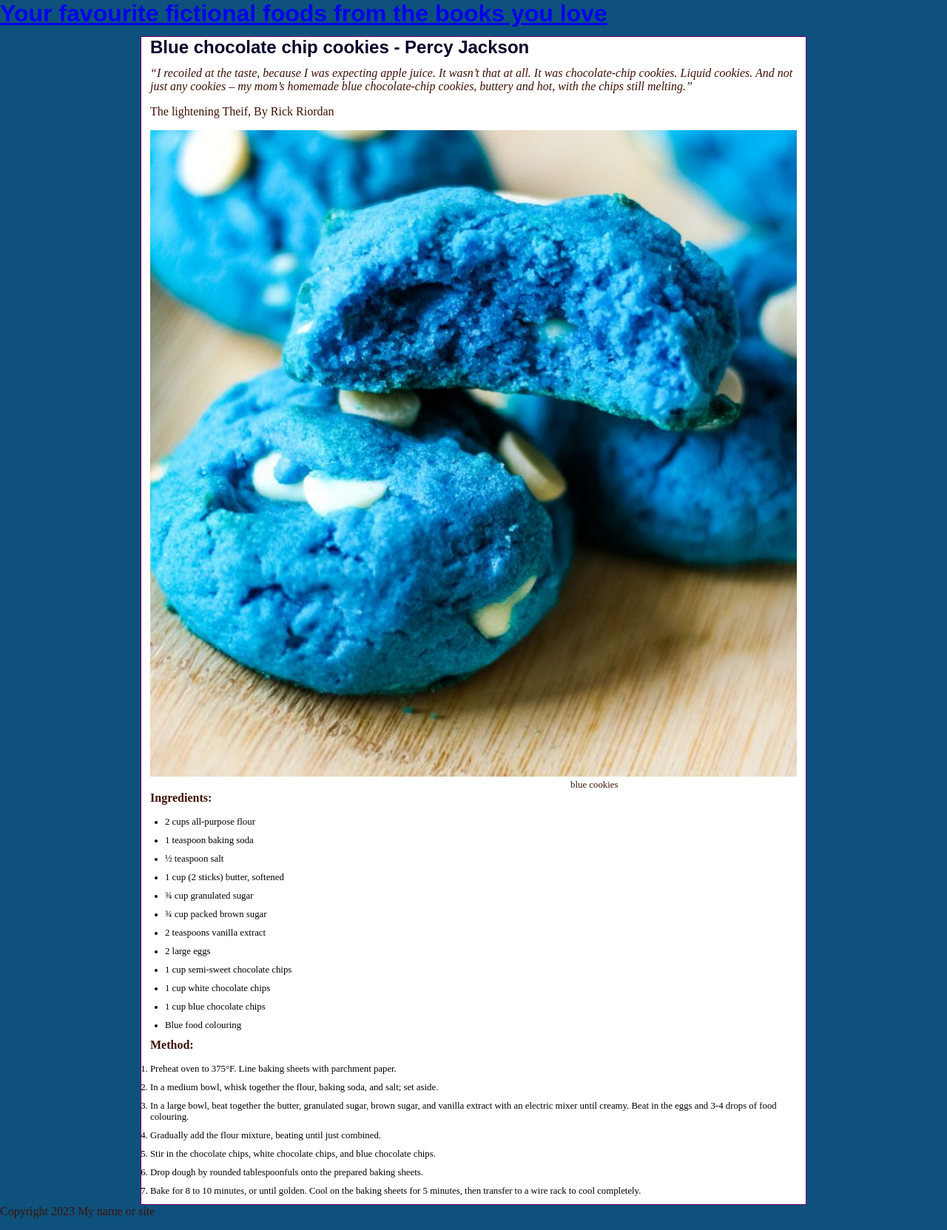
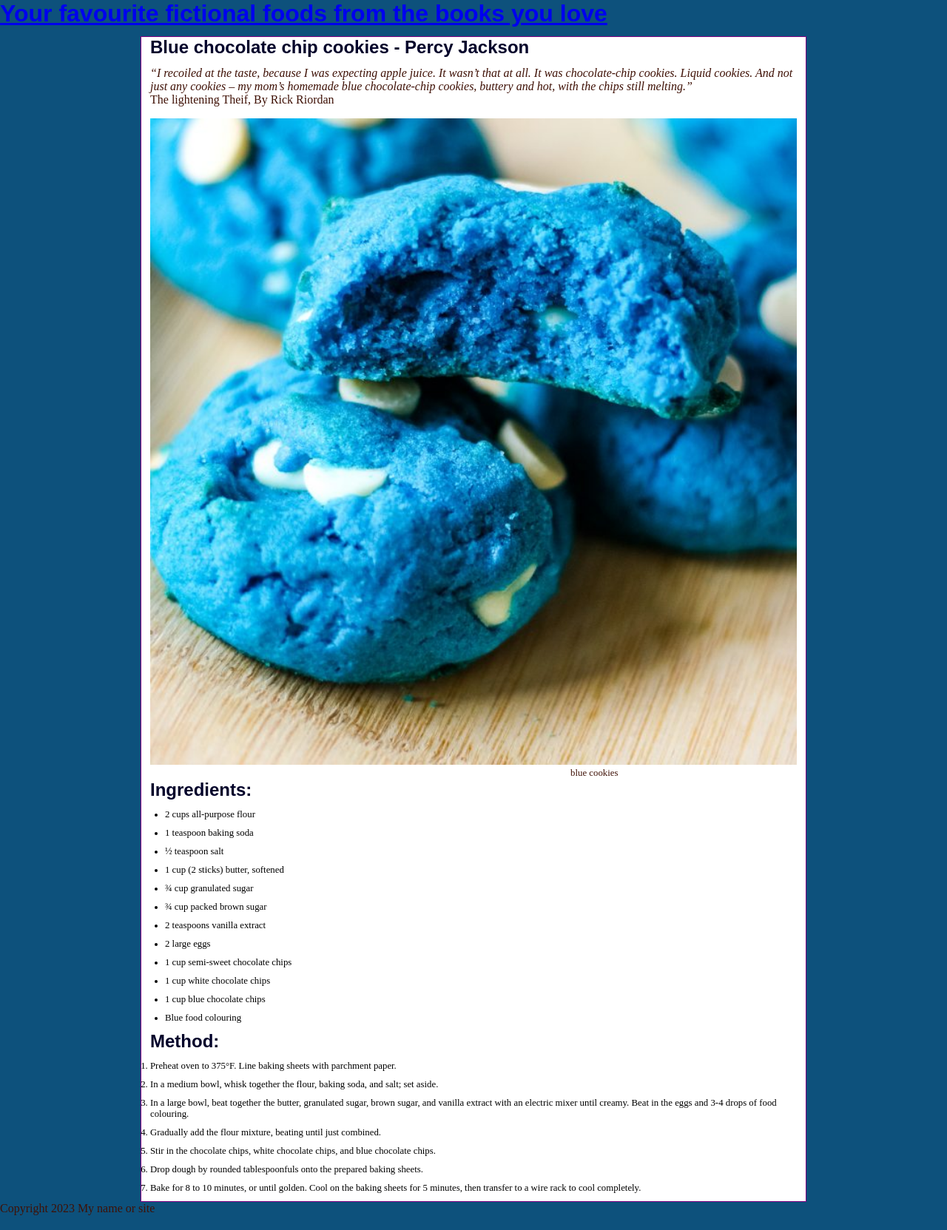
Before and after one commit to izzymlawton/fantasy-recipes, a Jekyll site: the page built from _recipes/blue-chocolate-chip-cookies-percy-jackson.md, in a window 1280 px wide. Shown: the whole page at 74% size. Built offline with Jekyll 4.4.1, drawn with Linux system fonts in a browser that asks for light colours.

```diff
--- a/_recipes/blue-chocolate-chip-cookies-percy-jackson.md
+++ b/_recipes/blue-chocolate-chip-cookies-percy-jackson.md
@@ -4,13 +4,12 @@ date: 2023-01-31T15:55:58.919Z
 order: 3
 layout: recipe
 ---
-*"I recoiled at the taste, because I was expecting apple juice. It wasn’t that at all. It was chocolate-chip cookies. Liquid cookies. And not just any cookies – my mom’s homemade blue chocolate-chip cookies, buttery and hot, with the chips still melting."*
-
+*"I recoiled at the taste, because I was expecting apple juice. It wasn’t that at all. It was chocolate-chip cookies. Liquid cookies. And not just any cookies – my mom’s homemade blue chocolate-chip cookies, buttery and hot, with the chips still melting."*\
 The lightening Theif, By Rick Riordan
 
 ![blue cookies with chocolate chips on wooden table](../uploads/img_0863-720x720.jpg "blue cookies")
 
-**Ingredients:**
+## **Ingredients:**
 
 * 2 cups all-purpose flour
 * 1 teaspoon baking soda
@@ -25,7 +24,7 @@ The lightening Theif, By Rick Riordan
 * 1 cup blue chocolate chips
 * Blue food colouring
 
-**Method:**
+## **Method:**
 
 1. Preheat oven to 375°F. Line baking sheets with parchment paper.
 2. In a medium bowl, whisk together the flour, baking soda, and salt; set aside.
```
